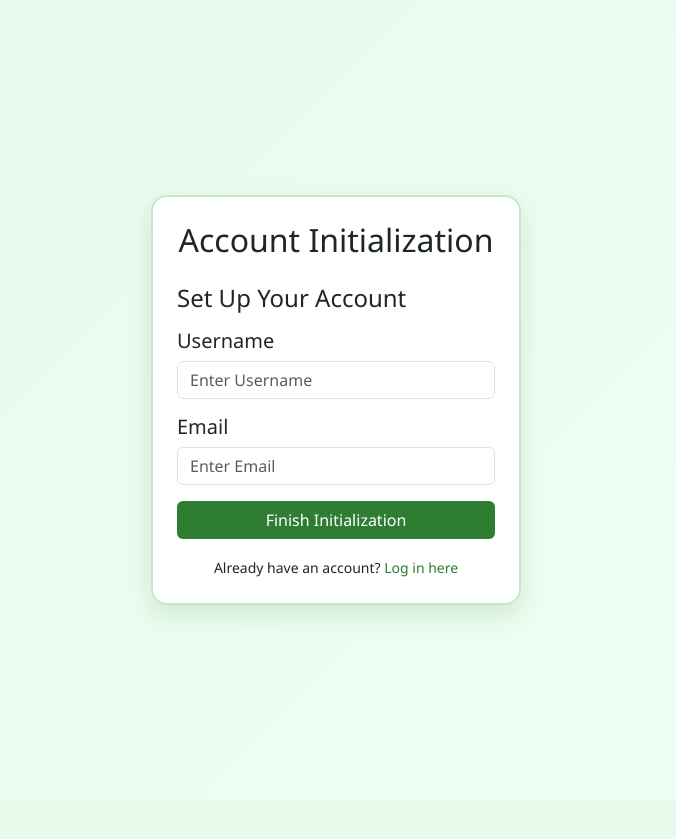
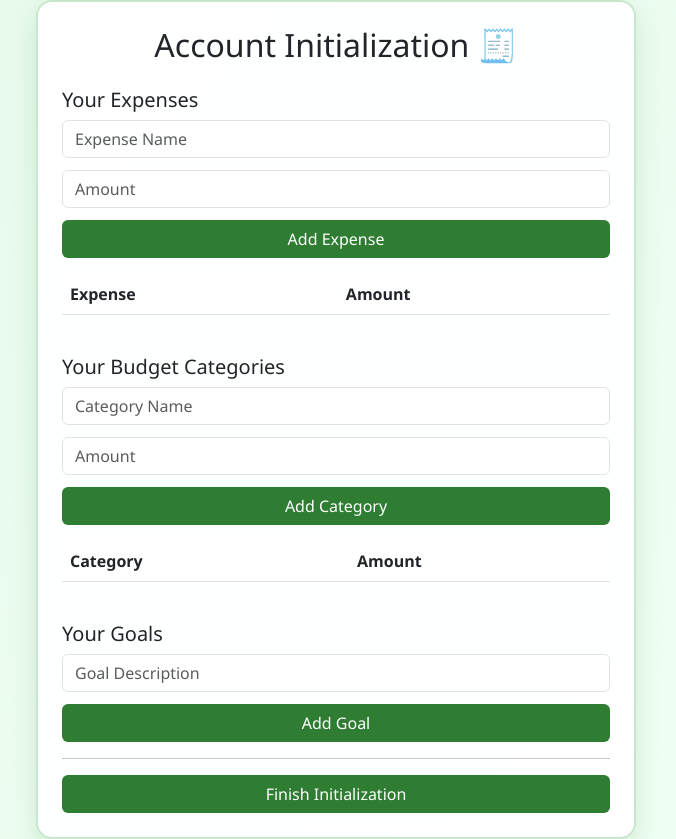
Before and after one commit to ataylor370/Money_Parse, a Django app: page /account/account_initialization/ in a window 1280 px wide. Shown: the whole page, without its empty margins (304-980 px from the left). Before the commit the page ends 614 px from the top, so only its background shows below. Run offline with Django 5.2, Linux system fonts and the light colour scheme; lists and menus that the app fills with data are empty.

Commit message:
safety commit

```diff
--- a/accounts/templates/accounts/account_initialization.html
+++ b/accounts/templates/accounts/account_initialization.html
@@ -6,7 +6,7 @@
   <link href="https://cdn.jsdelivr.net/npm/bootstrap@5.3.0/dist/css/bootstrap.min.css" rel="stylesheet">
   <style>
     body {
-            background: linear-gradient(135deg, #e6f9eb, #f0fff4); /* soft green gradient */
+      background: linear-gradient(135deg, #e6f9eb, #f0fff4);
       font-family: 'Segoe UI', sans-serif;
       color: #2e7d32;
     }
@@ -38,33 +38,76 @@
       color: #1b5e20;
       text-decoration: underline;
     }
+
+    .form-control {
+      margin-bottom: 12px;
+    }
   </style>
 </head>
-<body class="d-flex justify-content-center align-items-center" style="height: 100vh;">
-  <div class="card p-4 signup-card" style="min-width: 370px;">
-    <h2 class="mb-4 text-center">Account Initialization</h2>
+<body class="d-flex justify-content-center align-items-center" style="min-height: 100vh;">
+  <div class="card p-4 signup-card" style="min-width: 400px; max-width: 600px; width: 100%;">
+    <h2 class="mb-4 text-center">Account Initialization 🧾</h2>
 
-    <form method="POST">
+    <!-- Expense Form -->
+    <form method="POST" action="{% url 'add_expense' %}">
       {% csrf_token %}
-        <h4 class="mb-3">Set Up Your Account</h4>
-
-        <!-- Render your form fields here -->
-        <div class="form-group">
-            <label for="username" class="h5">Username</label>
-            <input type="text" id="username" name="username" class="form-control" placeholder="Enter Username" required>
-        </div>
-
-        <div class="form-group mt-3">
-            <label for="email" class="h5">Email</label>
-            <input type="email" id="email" name="email" class="form-control" placeholder="Enter Email" required>
-        </div>
-
-        <button type="submit" class="btn btn-money w-100 mt-3">Finish Initialization</button>
+      <h5>Your Expenses</h5>
+      <input type="text" id="expense" name="expense" placeholder="Expense Name" class="form-control" required>
+      <input type="number" id="amount" name="amount" placeholder="Amount" class="form-control" required>
+      <button type="submit" class="btn btn-money w-100">Add Expense</button>
     </form>
 
-    <div class="mt-3 text-center">
-      <small>Already have an account? <a href="{% url 'accounts.login' %}" class="link-money">Log in here</a></small>
-    </div>
+    <table class="table mt-3">
+      <thead><tr><th>Expense</th><th>Amount</th></tr></thead>
+      <tbody>
+        {% for expense in expenses %}
+          <tr>
+            <td>{{ expense.expense }}</td>
+            <td>{{ expense.amount }}</td>
+          </tr>
+        {% endfor %}
+      </tbody>
+    </table>
+
+    <!-- Category Form -->
+    <form method="POST" action="{% url 'add_category' %}">
+      {% csrf_token %}
+      <h5 class="mt-4">Your Budget Categories</h5>
+      <input type="text" id="category" name="category" placeholder="Category Name" class="form-control" required>
+      <input type="number" id="amount" name="amount" placeholder="Amount" class="form-control" required>
+      <button type="submit" class="btn btn-money w-100">Add Category</button>
+    </form>
+
+    <table class="table mt-3">
+      <thead><tr><th>Category</th><th>Amount</th></tr></thead>
+      <tbody>
+        {% for category in categories %}
+          <tr>
+            <td>{{ category.category }}</td>
+            <td>{{ category.amount }}</td>
+          </tr>
+        {% endfor %}
+      </tbody>
+    </table>
+
+    <!-- Goals -->
+    <form method="POST" action="{% url 'add_goal' %}">
+      {% csrf_token %}
+      <h5 class="mt-4">Your Goals</h5>
+      <input type="text" id="goal" name="goal" placeholder="Goal Description" class="form-control" required>
+      <button type="submit" class="btn btn-money w-100">Add Goal</button>
+    </form>
+
+    {% for goal in goals %}
+      <p class="mt-2">{{ goal.goal }}</p>
+    {% endfor %}
+
+    <!-- Final Submit Button -->
+    <form method="POST" action="{% url 'accounts.account_initialization' %}">
+      {% csrf_token %}
+      <hr>
+      <button type="submit" name="submit" class="btn btn-money w-100">Finish Initialization</button>
+    </form>
   </div>
 </body>
 </html>
```
Also changed, not shown: Money_Parse/Templates/dashboard.html (+0 -16 lines), db.sqlite3. Lines whose indentation alone changed are shown as unchanged.
